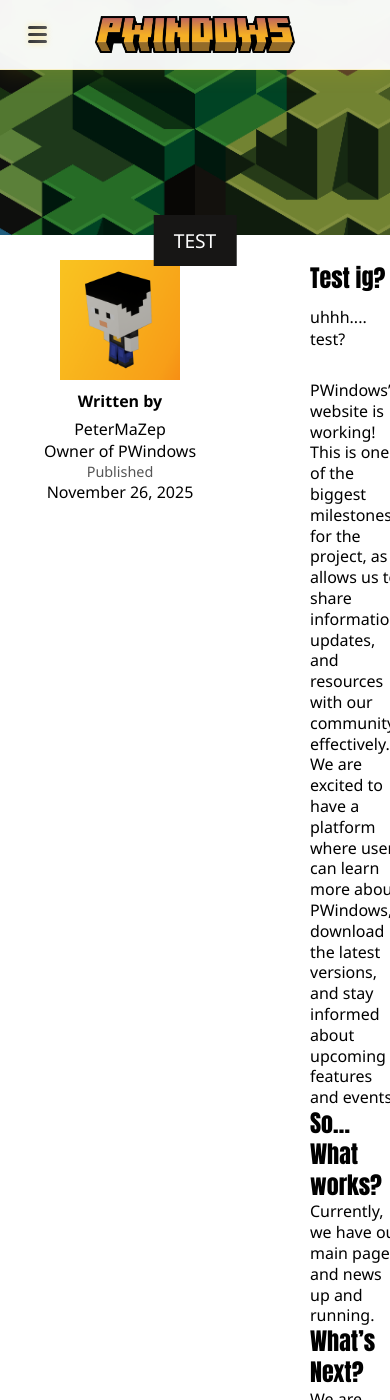
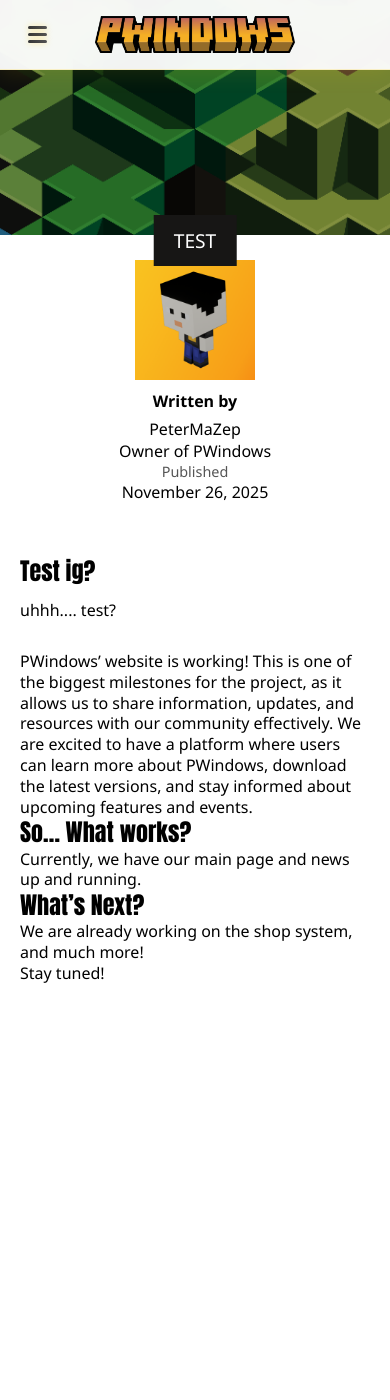
Before and after one commit to PeterMaZep/pwindowssite, a Jekyll site: the page built from _articles/anothertest.md, in a window 390 px wide and 1400 px high, scrolled down 435 px. Built offline with Jekyll 4.4.1, drawn with Linux system fonts in a browser that asks for light colours; some web fonts are replaced; after the commit the page ends 1439 px from its top, so only the background shows below that.

Commit message:
Add responsive design for mobile layout in news.css
Introduced a media query for screens up to 768px to enhance
mobile usability. Updated `.news-body` to stack elements
vertically with a smaller gap. Reordered `.author-info` to
appear at the top, adjusted its width to 100%, and added
spacing below. Ensured `.article` spans the full width on
smaller screens. These changes improve readability and
layout on mobile devices.

```diff
--- a/assets/css/news.css
+++ b/assets/css/news.css
@@ -82,3 +82,21 @@
         color: #1D1E1E;
     }
 }
+
+@media (max-width: 768px) {
+    .news-body {
+        flex-direction: column; /* stack vertically */
+        gap: 30px; /* smaller gap for mobile */
+    }
+
+    .author-info {
+        order: -1; /* move author block to the top */
+        flex: none; /* remove fixed width */
+        width: 100%; /* full width on mobile */
+        margin-bottom: 20px;
+    }
+
+    .article {
+        width: 100%; /* ensure article fills the width */
+    }
+}
```
